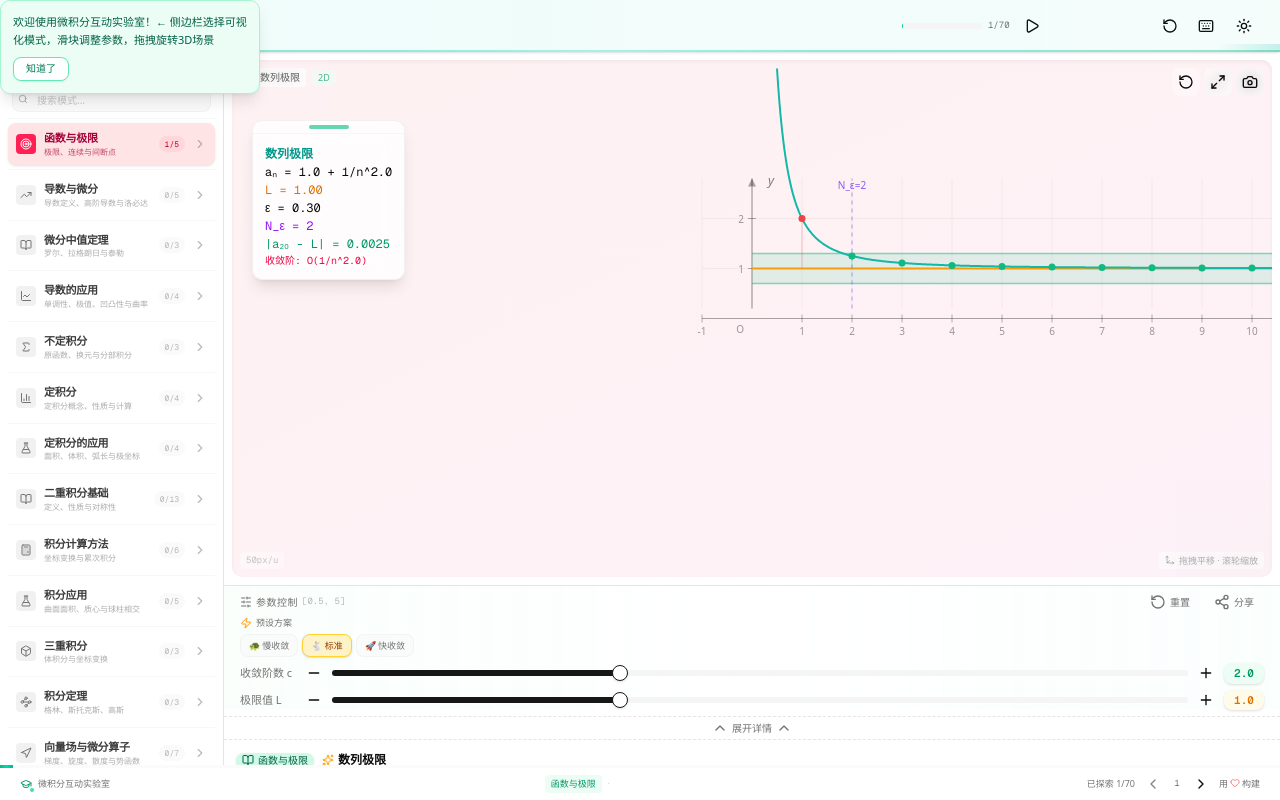
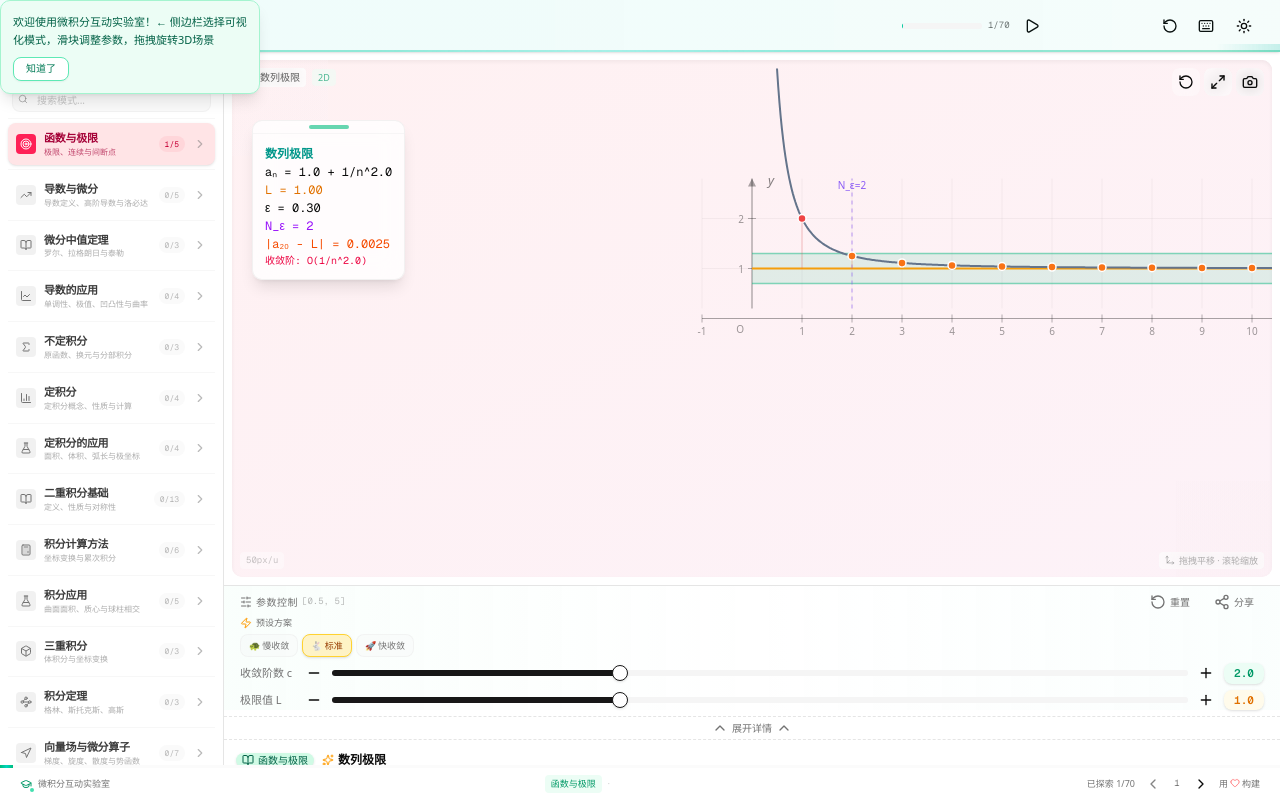
Before and after one commit to kingofu/calculus-interactive-lab, a Next.js app: page / in a window 1280 px wide. Built offline with nearby package versions, Linux system fonts and the light colour scheme.

Commit message:
dcbbd9f6-6d61-453f-8e41-222a7b20f6ce

```diff
--- a/src/components/lab/viewport-2d.tsx
+++ b/src/components/lab/viewport-2d.tsx
@@ -377,7 +377,7 @@ function Limit1SVG({ scale, offsetX, offsetY }: { scale: number; offsetX: number
       {/* Limit line */}
       <line x1={sx(0, scale, offsetX)} y1={sy(L, scale, offsetY)} x2={sx(xMax, scale, offsetX)} y2={sy(L, scale, offsetY)} stroke="#f59e0b" strokeWidth={2} />
       {/* Convergence curve */}
-      <path d={convergencePath} fill="none" stroke="#14b8a6" strokeWidth={2} />
+      <path d={convergencePath} fill="none" stroke="#64748b" strokeWidth={2} />
       {/* N_ε indicator line */}
       {nEps <= xMax && (
         <line x1={sx(nEps, scale, offsetX)} y1={sy(L - 0.8, scale, offsetY)} x2={sx(nEps, scale, offsetX)} y2={sy(L + 1.8, scale, offsetY)} stroke="#8b5cf6" strokeWidth={1} strokeDasharray="4,4" opacity={0.6} />
@@ -387,13 +387,13 @@ function Limit1SVG({ scale, offsetX, offsetY }: { scale: number; offsetX: number
         const withinEps = Math.abs(pt.an - L) < eps
         const cx = sx(pt.n, scale, offsetX)
         const cy = sy(pt.an, scale, offsetY)
-        return <circle key={idx} cx={cx} cy={cy} r={3.5} fill={withinEps ? '#10b981' : '#ef4444'} />
+        return <circle key={idx} cx={cx} cy={cy} r={4} fill={withinEps ? '#f97316' : '#ef4444'} stroke="white" strokeWidth={1.5} />
       })}
       {/* Drop lines from points to L */}
       {sequencePoints.map((pt, idx) => {
         const withinEps = Math.abs(pt.an - L) < eps
         const cx = sx(pt.n, scale, offsetX)
-        return <line key={`drop-${idx}`} x1={cx} y1={sy(pt.an, scale, offsetY)} x2={cx} y2={sy(L, scale, offsetY)} stroke={withinEps ? '#10b981' : '#ef4444'} strokeWidth={0.8} opacity={0.35} />
+        return <line key={`drop-${idx}`} x1={cx} y1={sy(pt.an, scale, offsetY)} x2={cx} y2={sy(L, scale, offsetY)} stroke={withinEps ? '#f97316' : '#ef4444'} strokeWidth={0.8} opacity={0.35} />
       })}
       {/* Labels */}
       <text x={sx(xMax - 0.5, scale, offsetX)} y={sy(L + eps + 0.12, scale, offsetY)} fontSize={11} fill="#10b981" textAnchor="end">+ε</text>
@@ -1235,7 +1235,7 @@ function getOverlayContent(mode: LabMode): ReactNode {
           <div className="text-amber-600 dark:text-amber-400">L = {L.toFixed(2)}</div>
           <div>ε = {eps.toFixed(2)}</div>
           <div className="text-purple-600 dark:text-purple-400">N_ε = {nEps}</div>
-          <div className="text-emerald-600 dark:text-emerald-400">|a₂₀ - L| = {lastErr.toFixed(4)}</div>
+          <div className="text-orange-600 dark:text-orange-400">|a₂₀ - L| = {lastErr.toFixed(4)}</div>
           <div className="text-rose-600 dark:text-rose-400 text-[10px]">收敛阶: O(1/n^{c.toFixed(1)})</div>
         </div>
       )
```
Also changed, not shown: 1 other file (tests, documents, lock files or other folders).
